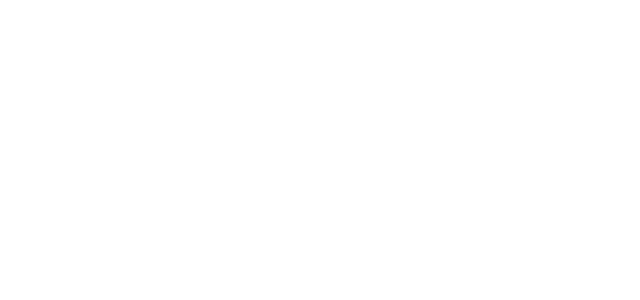
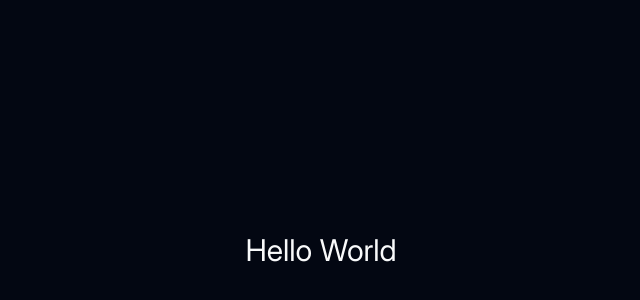
Before and after one commit to rangelojc/vite-react-typescript-template, a React (Vite) app: page / in a window 1280 px wide. Shown: the part 150-450 px from the top of the page, without its empty margins (319-959 px from the left). Built offline with nearby package versions, Linux system fonts and the light colour scheme.

Commit message:
feat: implement ThemeProvider for theme management and update App structure

```diff
--- /dev/null
+++ b/src/context/ThemeProvider.tsx
@@ -0,0 +1,73 @@
+import { createContext, useContext, useEffect, useState } from "react";
+
+type Theme = "dark" | "light" | "system";
+
+type ThemeProviderProps = {
+  children: React.ReactNode;
+  defaultTheme?: Theme;
+  storageKey?: string;
+};
+
+type ThemeProviderState = {
+  theme: Theme;
+  setTheme: (theme: Theme) => void;
+};
+
+const initialState: ThemeProviderState = {
+  theme: "system",
+  setTheme: () => null,
+};
+
+const ThemeProviderContext = createContext<ThemeProviderState>(initialState);
+
+export function ThemeProvider({
+  children,
+  defaultTheme = "system",
+  storageKey = "vite-ui-theme",
+  ...props
+}: ThemeProviderProps) {
+  const [theme, setTheme] = useState<Theme>(
+    () => (localStorage.getItem(storageKey) as Theme) || defaultTheme
+  );
+
+  useEffect(() => {
+    const root = window.document.documentElement;
+
+    root.classList.remove("light", "dark");
+
+    if (theme === "system") {
+      const systemTheme = window.matchMedia("(prefers-color-scheme: dark)")
+        .matches
+        ? "dark"
+        : "light";
+
+      root.classList.add(systemTheme);
+      return;
+    }
+
+    root.classList.add(theme);
+  }, [theme]);
+
+  const value = {
+    theme,
+    setTheme: (theme: Theme) => {
+      localStorage.setItem(storageKey, theme);
+      setTheme(theme);
+    },
+  };
+
+  return (
+    <ThemeProviderContext.Provider {...props} value={value}>
+      {children}
+    </ThemeProviderContext.Provider>
+  );
+}
+
+export const useTheme = () => {
+  const context = useContext(ThemeProviderContext);
+
+  if (context === undefined)
+    throw new Error("useTheme must be used within a ThemeProvider");
+
+  return context;
+};
--- a/src/pages/App.tsx
+++ b/src/pages/App.tsx
@@ -1,12 +1,17 @@
+import { initI18n } from "@/i18n";
 import "@/styles/fonts.css";
 import "@/styles/utils.css";
 
 function App() {
+  initI18n();
+
   return (
     <main
-      className="h-screen w-screen overflow-auto"
+      className="h-screen w-screen overflow-auto flex-col-center text-3xl"
       id="appScrollContainer"
-    ></main>
+    >
+      Hello World
+    </main>
   );
 }
 
--- a/src/pages/main.tsx
+++ b/src/pages/main.tsx
@@ -1,3 +1,4 @@
+import { ThemeProvider } from "@/context/ThemeProvider";
 import "@/styles/index.css";
 import { StrictMode } from "react";
 import { createRoot } from "react-dom/client";
@@ -19,6 +20,8 @@
 
 createRoot(document.getElementById("root")!).render(
   <StrictMode>
-    <RouterProvider router={router} />
+    <ThemeProvider defaultTheme="dark" storageKey="vite-ui-theme">
+      <RouterProvider router={router} />
+    </ThemeProvider>
   </StrictMode>
 );
--- a/src/styles/index.css
+++ b/src/styles/index.css
@@ -32,9 +32,6 @@
   --color-accent-800: #4b6a0a;
   --color-accent-900: #3f590e;
   --color-accent-950: #1f3201;
-
-  --color-chart-bullish: oklch(0.75 0.17 155.99);
-  --color-chart-bearish: oklch(0.56 0.21 19.27);
 
   --color-text-light: oklch(0.985 0.002 247.839);
   --color-text-dark: oklch(0.13 0.028 261.692);
```
